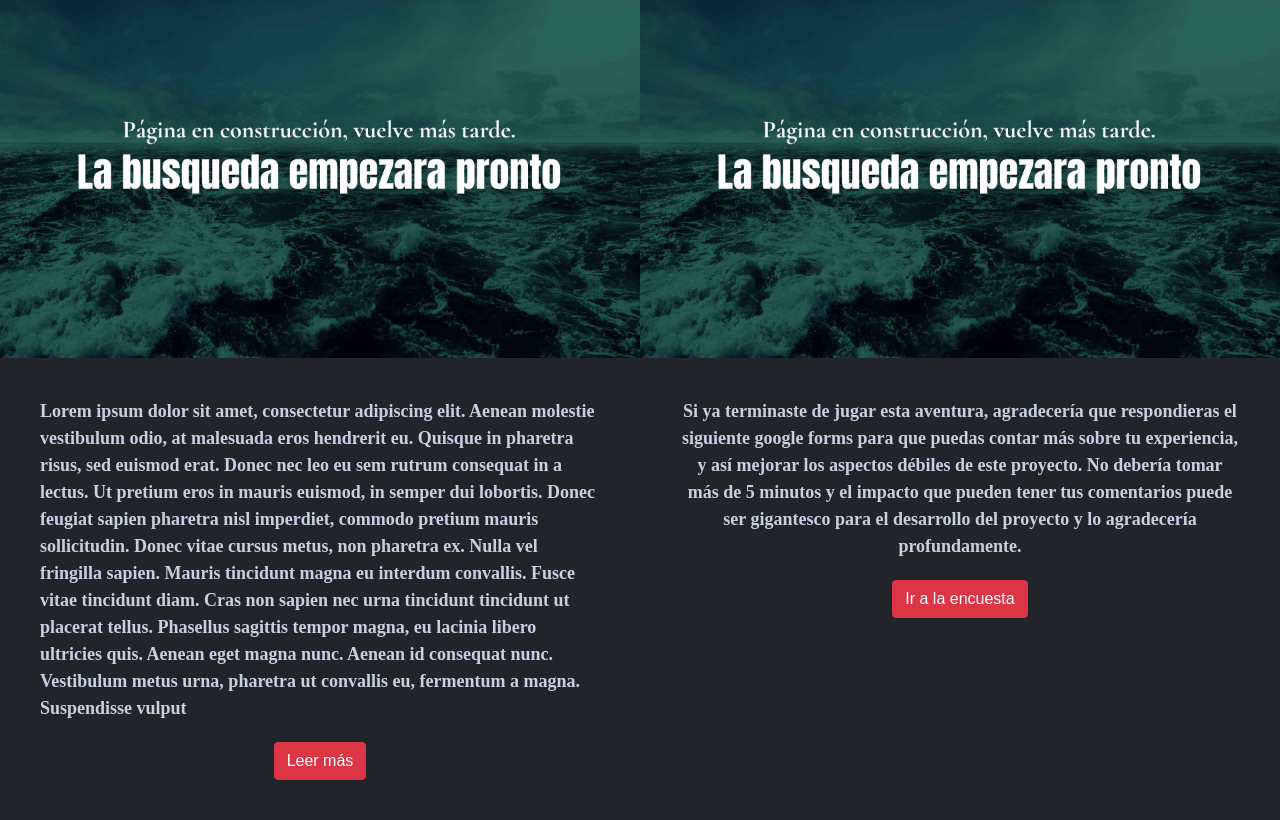
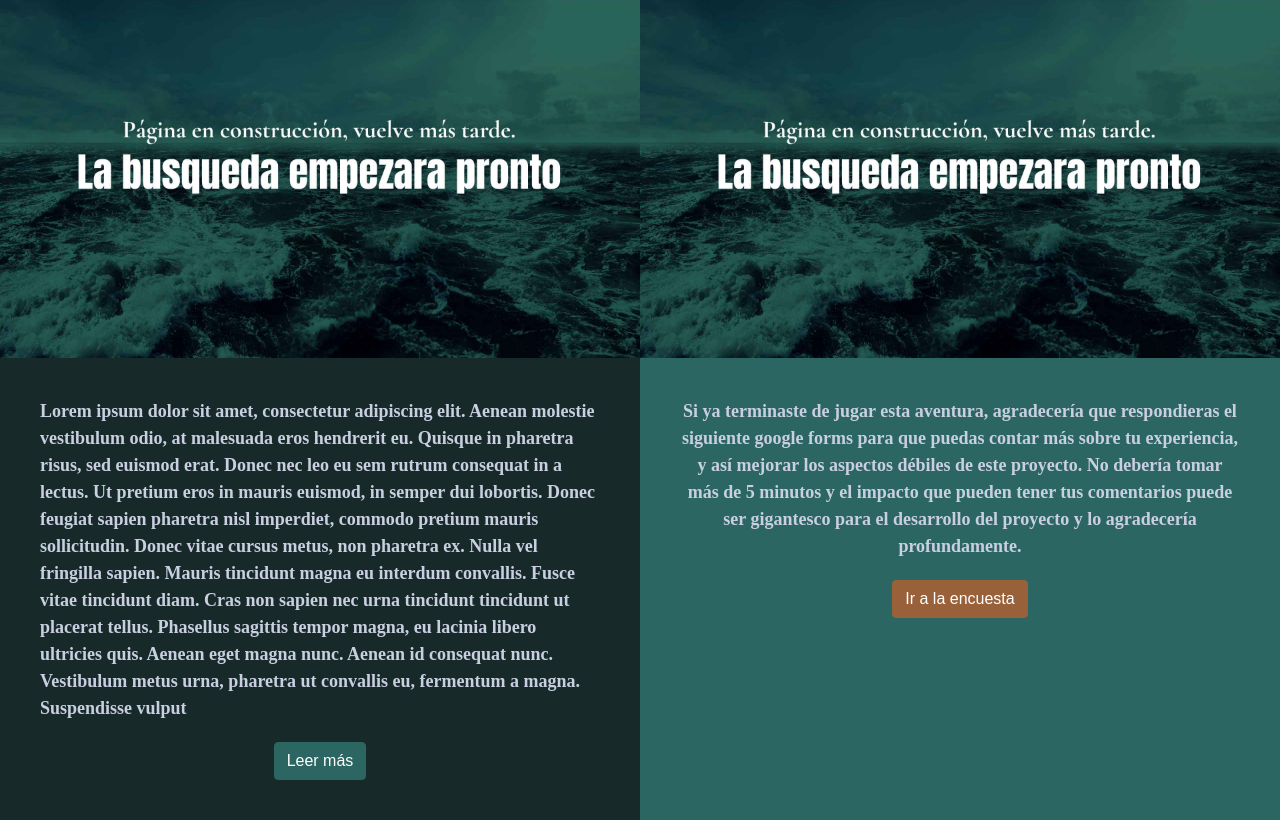
Before and after one commit to LeOcto/MOCHA, a plain HTML site: page comentarios.html in a window 1280 px wide. Shown: the part 132-952 px from the top of the page. Drawn offline with nearby package versions, Linux system fonts and the light colour scheme.

Commit message:
Update comentarios.html

```diff
--- a/comentarios.html
+++ b/comentarios.html
@@ -47,7 +47,7 @@
     <main>
       <div class="container-fluid g-0">
         <div class="row g-0">
-          <div class="col-sm bg-dark">
+          <div class="col-sm bg-ao">
             <div>
               <img src="coming/proximamente-01.jpg" class="img-fluid">
             </div>
@@ -56,13 +56,13 @@
             Vestibulum metus urna, pharetra ut convallis eu, fermentum a magna. Suspendisse vulput
             </p>
             <div class="text-center">
-                <a class="btn btn-danger" href="aventura.html"> Leer más</a>
+                <a class="btn btn-dark" href="aventura.html"> Leer más</a>
             </div>
             <p> </p>
             <p> </p>
           </div>
 
-          <div class="col-sm bg-dark">
+          <div class="col-sm bg-ac">
             <div>
               <img src="coming/proximamente-01.jpg" class="img-fluid">
             </div>
@@ -72,7 +72,7 @@
             </p>
           </div>
             <div class="text-center">
-                <a class="btn btn-danger" href="https://docs.google.com/forms/d/e/1FAIpQLSegt785zxcM8ZQCkShbzorN2z4fBLD9bGKO2PVxKjatBF2Khg/viewform">Ir a la encuesta</a>
+                <a class="btn btn-secondary" href="https://docs.google.com/forms/d/e/1FAIpQLSegt785zxcM8ZQCkShbzorN2z4fBLD9bGKO2PVxKjatBF2Khg/viewform">Ir a la encuesta</a>
             </div>
             <p> </p>
             <p> </p>
```
